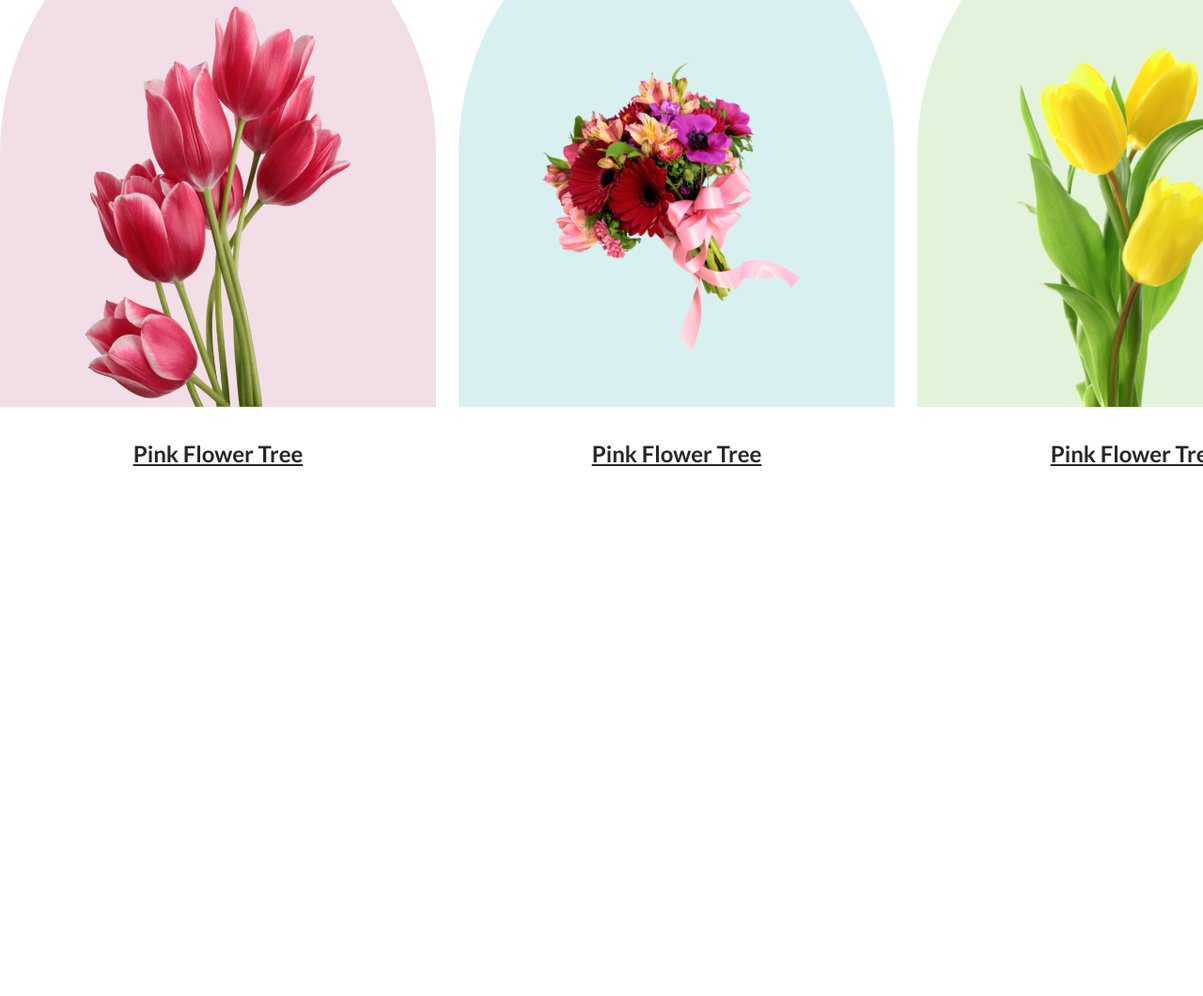
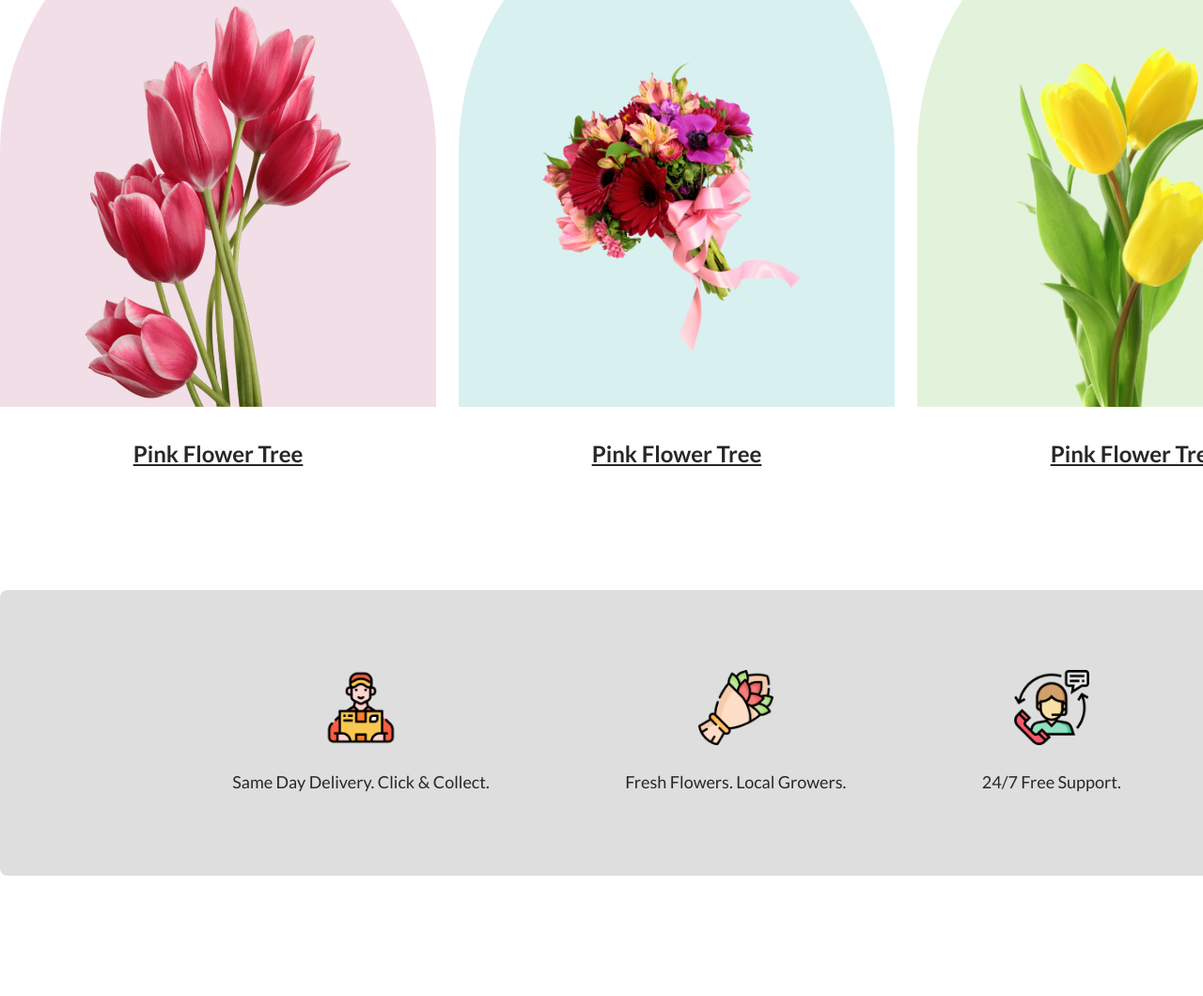
Before and after one commit to mdenjamulislam/Flower-Shop, a plain HTML site: page index.html in a window 1280 px wide. Shown: the part 1295-2355 px from the top of the page at 94% size. Before the commit the page ends 1923 px from the top, so only its background shows below. Drawn offline with Linux system fonts and the light colour scheme.

Commit message:
Shop Feature Area Add

```diff
--- a/index.html
+++ b/index.html
@@ -48,6 +48,29 @@
                 </div>
             </div>
         </section>
+
+        <section class="shop-feature-wrap">
+            <div class="container">
+                <div class="shop-feature">
+                    <div class="shop-fitem">
+                        <figure><img src="images/icon1.png" alt=""></figure>
+                        <p>Same Day Delivery. Click & Collect.</p>
+                    </div>
+                    <div class="shop-fitem">
+                        <figure><img src="images/icon2.png" alt=""></figure>
+                        <p>Fresh Flowers. Local Growers.</p>
+                    </div>
+                    <div class="shop-fitem">
+                        <figure><img src="images/icon3.png" alt=""></figure>
+                        <p>24/7 Free Support.</p>
+                    </div>
+                </div>
+            </div>
+        </section>
+        <!-- End Shop-feature area  -->
+
+
+
     </main>
     <!-- End Main -->
 
--- a/style.css
+++ b/style.css
@@ -151,3 +151,35 @@ header {
     text-decoration: underline;
     padding-top: 32px;
 }
+
+/* Shop Feature Area */
+
+.shop-feature-wrap {
+    padding-bottom: 128px;
+}
+
+.shop-feature {
+    display: flex;
+    justify-content: space-around;
+    align-items: center;
+    padding: 85px 175px;
+    background: rgb(39, 39, 39, .15);
+    border-radius: 8px;
+}
+
+.shop-feature > .shop-fitem {
+    text-align: center;
+}
+
+.shop-feature > .shop-fitem img {
+    width: 80px;
+    height: auto;
+    padding-bottom: 24px;
+}
+
+
+/* ---------- Call To Action Area ------------ */
+
+.call_to_action {
+    padding: ;
+}
```
Also changed, not shown: images/icon1.png (renamed from images/Group 57.png), images/icon2.png (renamed from images/Group 58.png), images/icon3.png (renamed from images/Group 59.png).
